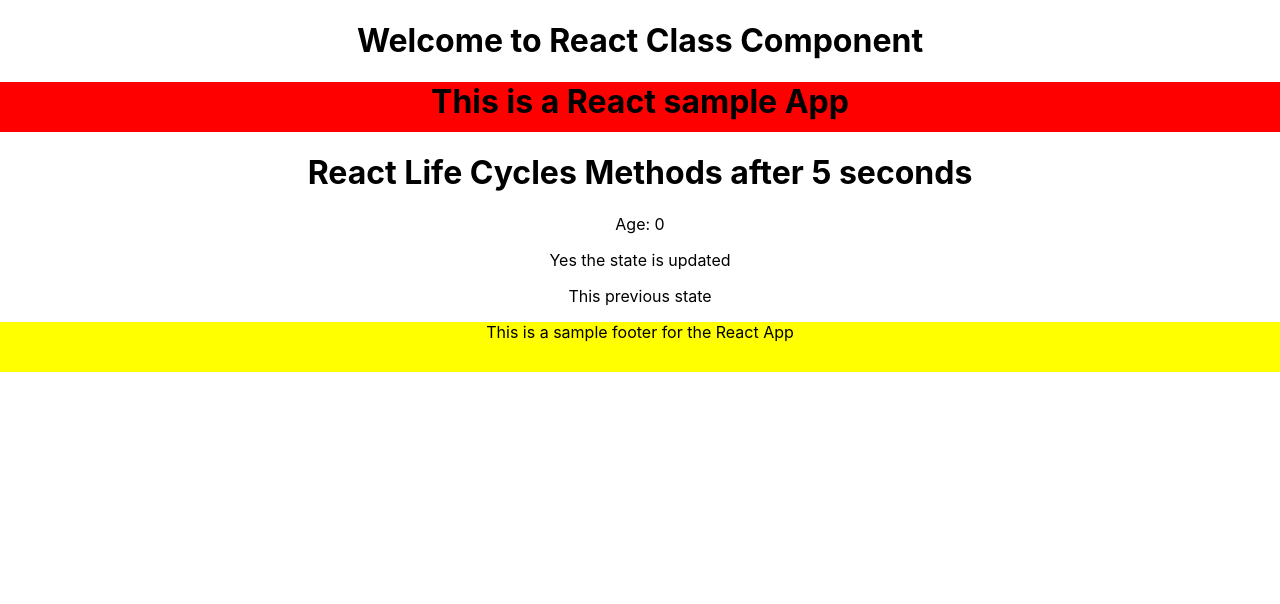
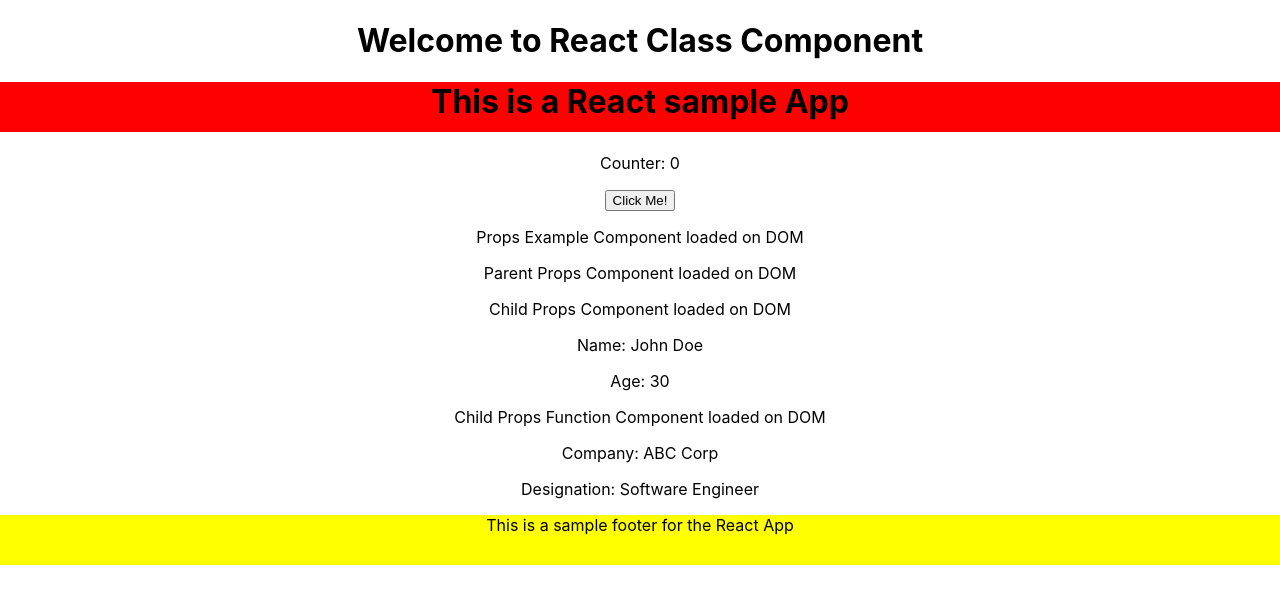
Before and after one commit to kotireddy-hub/React_basic_app, a React (Create React App) app: page / in a window 1280 px wide. Shown: the top 604 px of the page. Built offline with nearby package versions, Linux system fonts and the light colour scheme.

Commit message:
state props: add state props example

```diff
--- a/src/Day-3/React-components/Content/Content.jsx
+++ b/src/Day-3/React-components/Content/Content.jsx
@@ -1,10 +1,14 @@
 import LifeCyclesMethods from "../../../Day-4/LifeCycles/LifeCyclesMethods";
+import StateExampleCounter from "../../../Day-5/StateExampleCounter";
+import PropsExampleComponent from "../../../Day-5/PropsExampleComponent";
 
 function Content() {
     return (
         <div>
             {/* <p style={{ backgroundColor: 'blue', height: '500px' }}> This is a sample content for the React App</p> */}
-            <LifeCyclesMethods name={"React Life Cycles Methods By passing props"} />
+            {/* <LifeCyclesMethods name={"React Life Cycles Methods By passing props"} /> */}
+            <StateExampleCounter />
+            <PropsExampleComponent />
         </div>
     )
 };
--- a/src/Day-4/LifeCycles/LifeCyclesMethods.jsx
+++ b/src/Day-4/LifeCycles/LifeCyclesMethods.jsx
@@ -65,6 +65,15 @@ class LifeCyclesMethods extends React.Component {
 
     }
 
+    componentWillUnmount(){
+        console.log("This will unmount");
+        this.setState({
+            name:'',
+            age: 0,
+            data: []
+        })
+    }
+
 
     render() {
         console.log("Render method is called");
--- /dev/null
+++ b/src/Day-5/ChildPropsComponent.jsx
@@ -0,0 +1,19 @@
+import React from 'react';
+
+class ChildPropsComponent extends React.Component {
+    render() {
+        const  { name, age } = this.props;
+        return (
+            <div>
+                <p>Child Props Component loaded on DOM</p>
+                {/* <p> Name: {this.props.name}</p>
+                <p> Age: {this.props.age}</p> */}
+                <p> Name: {name}</p>
+                <p> Age: {age}</p>
+            </div>
+        )
+    }
+
+};
+
+export default ChildPropsComponent;
--- /dev/null
+++ b/src/Day-5/ChildPropsFunctionComponent.jsx
@@ -0,0 +1,19 @@
+//const ChildPropsFunctionComponent = (props) => {
+// const ChildPropsFunctionComponent = (props) => {
+
+//     const { company, designation } = props;
+
+const ChildPropsFunctionComponent = ( { company, designation } ) => {
+
+    return (
+        <div>
+            <p>Child Props Function Component loaded on DOM</p>
+            {/* <p> Company: {props.company}</p>
+            <p> Designation: {props.designation}</p> */}
+            <p> Company: {company}</p>
+            <p> Designation: {designation}</p>
+        </div>
+    )
+};
+
+export default ChildPropsFunctionComponent;
--- /dev/null
+++ b/src/Day-5/ParentPropsComponent.jsx
@@ -0,0 +1,17 @@
+import React from 'react';
+import ChildPropsComponent from './ChildPropsComponent';
+import ChildPropsFunctionComponent from './ChildPropsFunctionComponent';
+
+class ParentPropsComponent extends React.Component {
+    render() {
+        return (
+            <div>
+                <p>Parent Props Component loaded on DOM</p>
+                <ChildPropsComponent  name="John Doe"  age={30}/>
+                <ChildPropsFunctionComponent  company="ABC Corp" designation="Software Engineer"/>
+            </div>
+        )
+    }
+};
+
+export default ParentPropsComponent;
--- /dev/null
+++ b/src/Day-5/PropsExampleComponent.jsx
@@ -0,0 +1,15 @@
+import React from 'react';
+import ParentPropsComponent from './ParentPropsComponent';
+
+class PropsExampleComponent extends React.Component {
+    render() {
+        return (
+            <div>
+                <p>Props Example Component loaded on DOM</p>
+                <ParentPropsComponent />
+            </div>
+        )
+    }
+};
+
+export default PropsExampleComponent;
--- /dev/null
+++ b/src/Day-5/StateExampleCounter.jsx
@@ -0,0 +1,29 @@
+import React, { Component } from 'react';
+
+class StateExampleCounter extends Component {
+
+    constructor(props) {
+        super(props);
+        this.state = {
+            counter: 0
+        }
+    }
+
+   /* handleClick = () => {
+        this.setState({
+            counter: this.state.counter + 1
+        })
+    }*/
+
+    render() {
+        return (
+            <div>
+                <p>Counter: {this.state.counter}</p>
+                {/* <button onClick={this.handleClick}> Click Me!</button> */}
+                <button onClick={() => this.setState({ counter: this.state.counter + 1 })}> Click Me!</button>
+            </div>
+        )
+    }
+};
+
+export default StateExampleCounter;
```
Also changed, not shown: src/Day-4/LifeCycles/README.md, src/Day-5/README.md (added).
